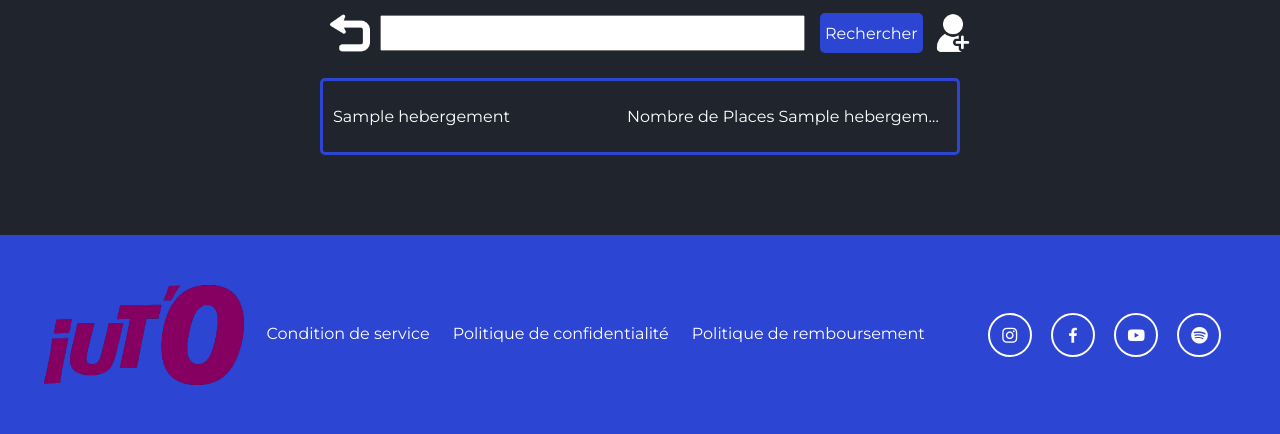
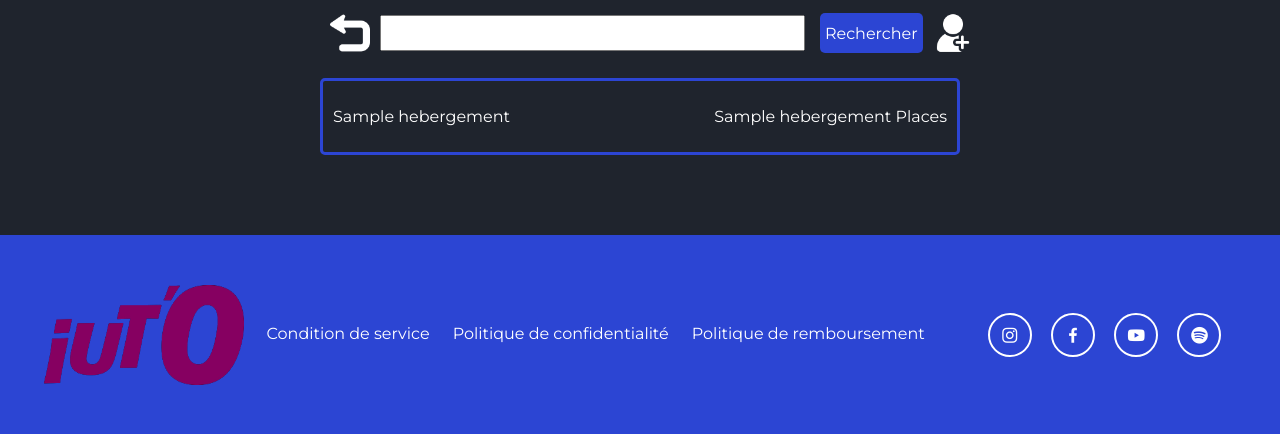
Before and after one commit to DorianLudm/Fest-IUT-O, a Flask app: template festIUTO/templates/hebergementManagement.html in a window 1280 px wide. Shown: the part 157-591 px from the top of the page. Run offline with Flask 3, Linux system fonts and the light colour scheme; the template is opened without the code that fills it: values that come from a table or form of the project are taken from there, most other values are stand-ins (such as "Sample title", 1, 10 or a date in 2020); parts of the project's set-up code (start-up, migrations or seed data) failed here and were passed over.

Commit message:
nb places

```diff
--- a/festIUTO/templates/hebergementManagement.html
+++ b/festIUTO/templates/hebergementManagement.html
@@ -26,7 +26,7 @@
             <a class="lien-container-hebergement" href="{{ url_for('modifierHebergement', id=hebergement[0]) }}">
                 <div class="container-hebergement">
                     <p>{{ hebergement[2] }} </p>
-                    <p>Nombre de Places {{ hebergement[1] }}</p>
+                    <p>{{ hebergement[1] }} Places</p>
                 </div>
             </a>
             {% endfor %}
```
